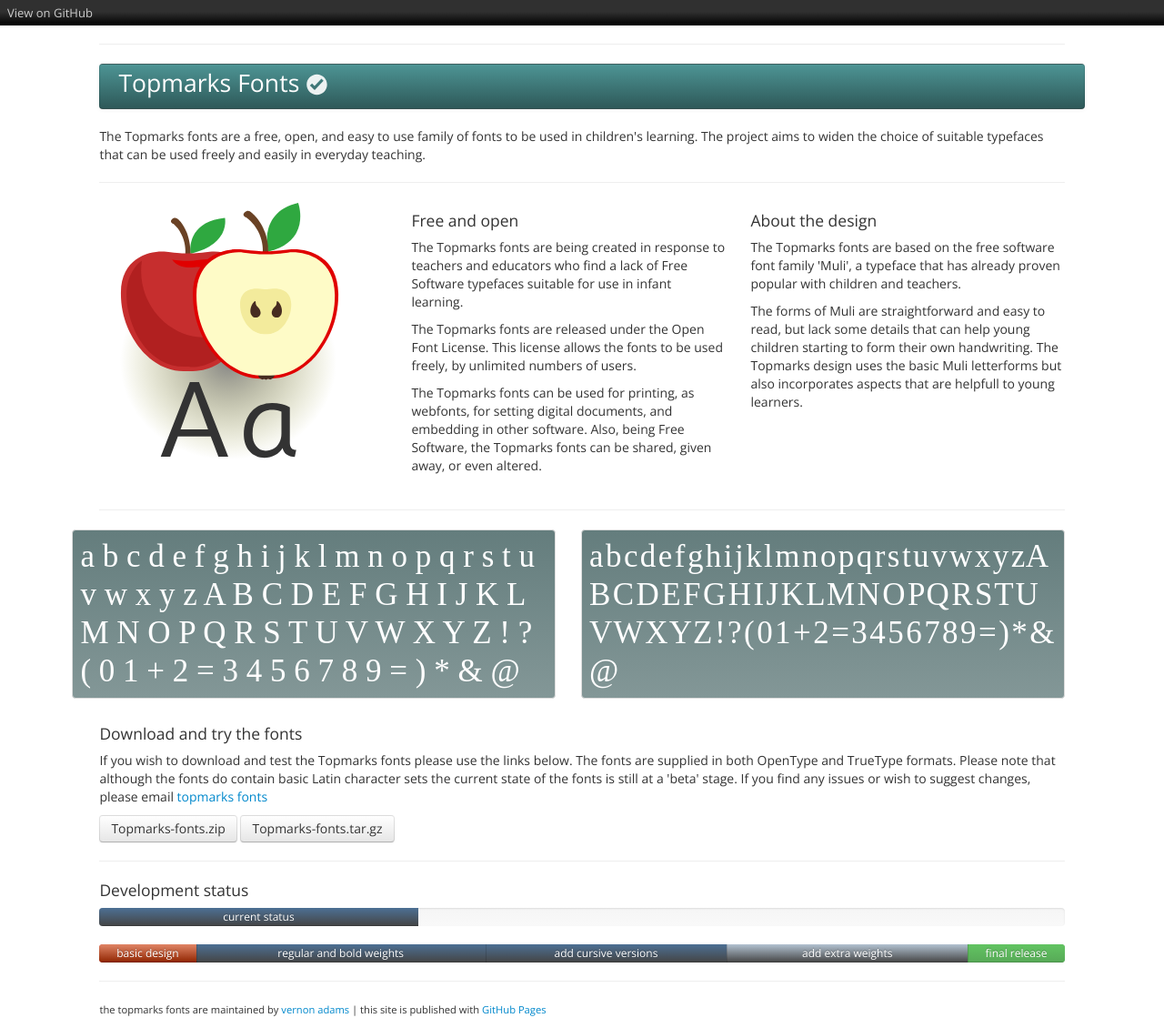
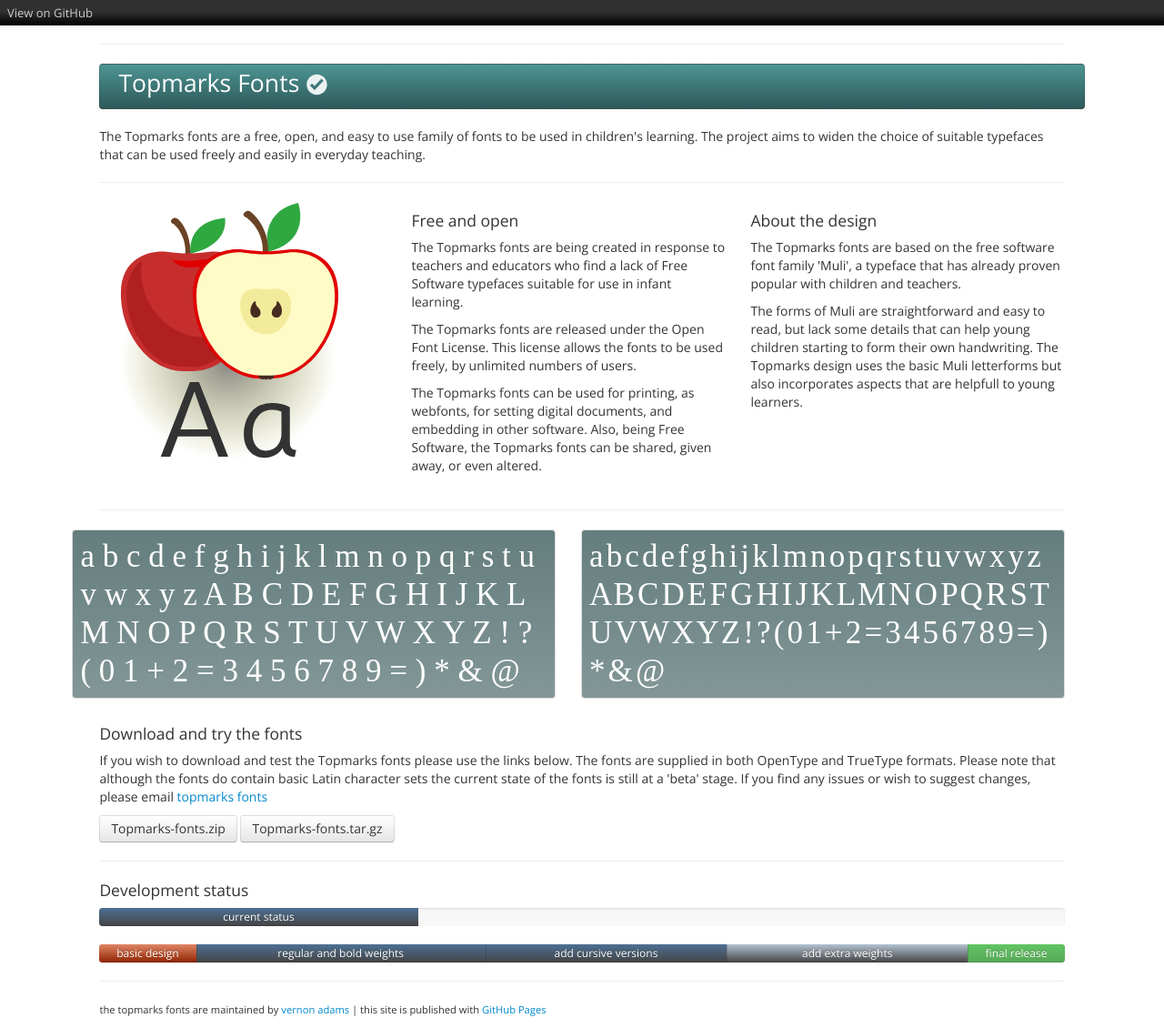
Before and after one commit to vernnobile/topmarks, a Jekyll site: the page built from index.html, in a window 1280 px wide. Shown: the whole page at 91% size. Built offline with Jekyll 4.4.1, drawn with Linux system fonts in a browser that asks for light colours; some web fonts are replaced.

Commit message:
Update specimen.html

```diff
--- a/_includes/specimen.html
+++ b/_includes/specimen.html
@@ -1,4 +1,4 @@
 <div class="row">
 <div class="span6 specimen" style="font-family:topmarksbook">a b c d e f g h i j k l m n o p q r s t u v w x y z A B C D E F G H I J K L M N O P Q R S T U V W X Y Z ! ? ( 0 1 + 2 = 3 4 5 6 7 8 9 = ) * & @ </div>
-<div class="span6 specimen" style="font-family:topmarksbold; letter-spacing:-0.09em;">a b c d e f g h i j k l m n o p q r s t u v w x y z A B C D E F G H I J K L M N O P Q R S T U V W X Y Z ! ? ( 0 1 + 2 = 3 4 5 6 7 8 9 = ) * & @ </div>
+<div class="span6 specimen" style="font-family:topmarksbold; letter-spacing:-0.08em;">a b c d e f g h i j k l m n o p q r s t u v w x y z A B C D E F G H I J K L M N O P Q R S T U V W X Y Z ! ? ( 0 1 + 2 = 3 4 5 6 7 8 9 = ) * & @ </div>
 </div>
```
